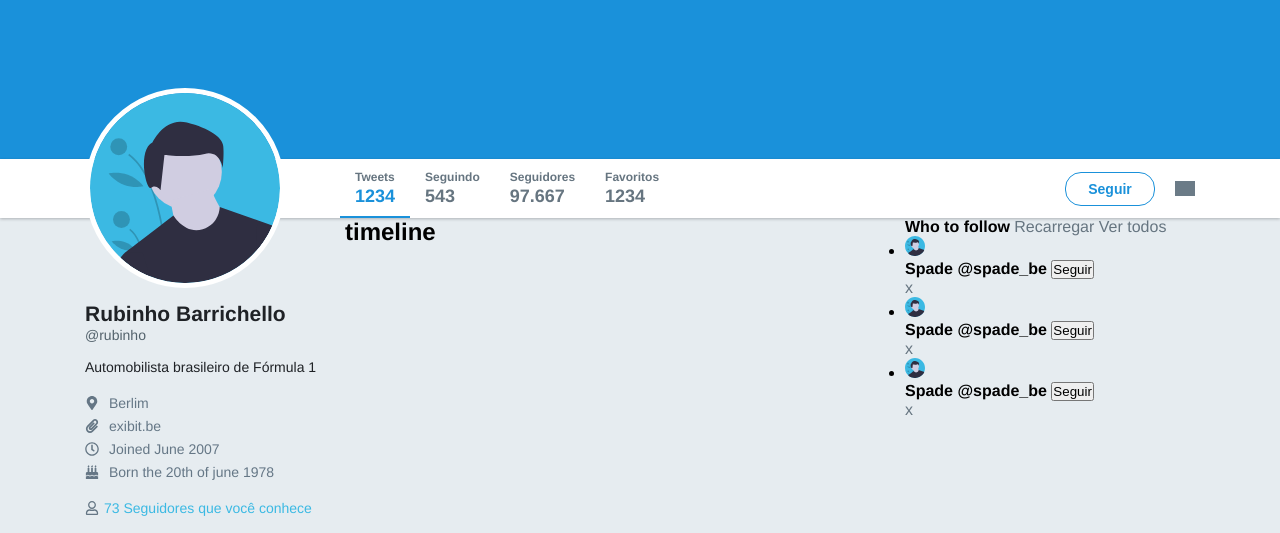
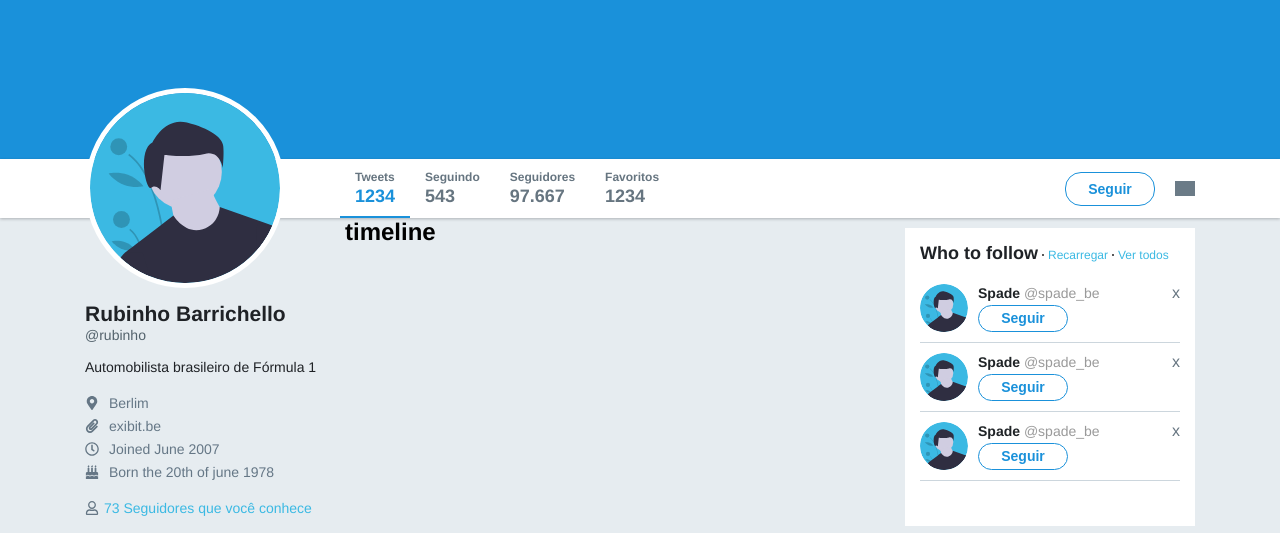
Before and after one commit to rodrigotaveiraa/feed-twitter, a plain HTML site: page index.html in a window 1280 px wide. Shown: the part 267-800 px from the top of the page. Drawn offline with Linux system fonts and the light colour scheme; grey boxes are pictures that could not be loaded.

Commit message:
atualização widgets

```diff
--- a/styles.css
+++ b/styles.css
@@ -367,4 +367,97 @@ div.wrapper-content .timeline {
 
 div.wrapper-content aside.widgets {
   width: 290px;
+  margin-top: 10px;
 }
+
+div.wrapper-content aside.widgets .widget {
+  background: white;
+  padding: 15px;
+}
+
+div.wrapper-content aside.widgets .widget .title {
+  display: flex;
+  align-items: baseline;
+}
+
+div.wrapper-content aside.widgets .widget .title strong {
+  font-size: 18px;
+  color: #1f2226;
+}
+
+div.wrapper-content aside.widgets .widget .title a {
+  font-size: 12px;
+  color: #3bb9e3;
+  position: relative;
+  padding-left: 10px;
+}
+
+div.wrapper-content aside.widgets .widget .title a::before {
+  content: "";
+  width: 2px;
+  height: 2px;
+  border-radius: 50%;
+  background: #222;
+  position: absolute;
+  left: 4px;
+  top: 6px;
+}
+
+div.wrapper-content aside.widgets .follow ul {
+  list-style: none;
+  margin-top: 10px;
+}
+
+div.wrapper-content aside.widgets .follow ul li {
+  display: flex;
+  justify-content: space-between;
+  border-bottom: 1px solid #ccd6dd;
+  padding: 10px 0;
+}
+
+div.wrapper-content aside.widgets .follow ul li .profile {
+  display: flex;
+  align-items: center;
+}
+
+div.wrapper-content aside.widgets .follow ul li .profile img {
+  height: 48px;
+  width: 48px;
+  border-radius: 50%;
+}
+
+div.wrapper-content aside.widgets .follow ul li .profile .info {
+  margin-left: 10px;
+  display: flex;
+  flex-direction: column;
+}
+
+div.wrapper-content aside.widgets .follow ul li .profile .info strong {
+  font-size: 14px;
+  color: #1f2326;
+}
+
+div.wrapper-content aside.widgets .follow ul li .profile .info strong span {
+  font-weight: normal;
+  color: #9a9a9a;
+}
+
+div.wrapper-content aside.widgets .follow ul li .profile .info button {
+  height: 27px;
+  margin-top: 4px;
+
+  background: white;
+  display: flex;
+  align-items: center;
+  justify-content: center;
+
+  width: 90px;
+  font-weight: bold;
+  font-size: 14px;
+  border: 1px solid var(--azul);
+  color: var(--azul);
+  border-radius: 16px;
+}
+
+div.wrapper-content aside.widgets .follow ul li .profile > a {
+}
```
